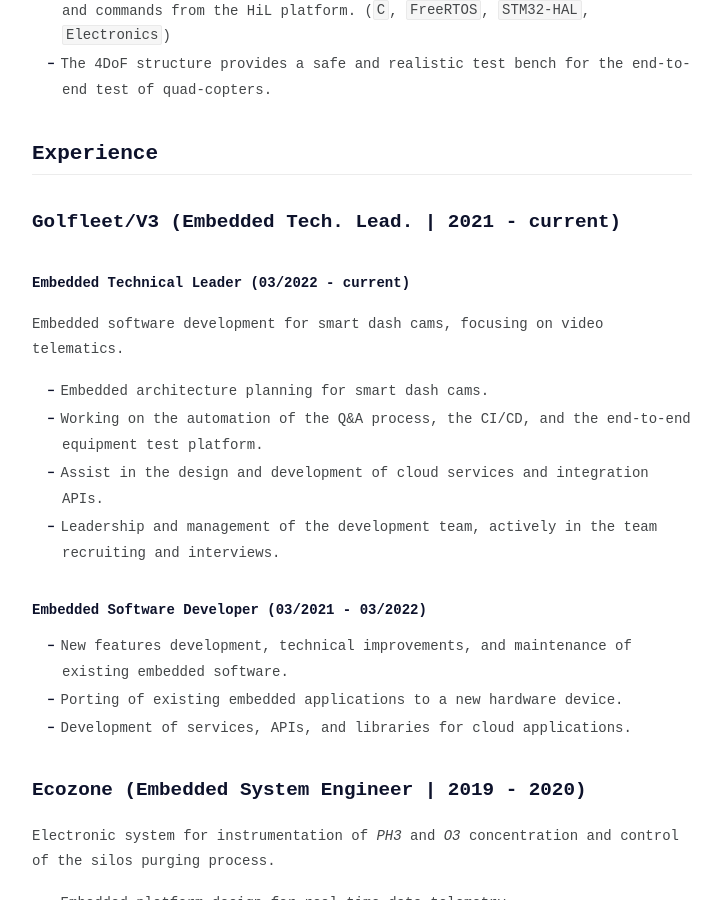
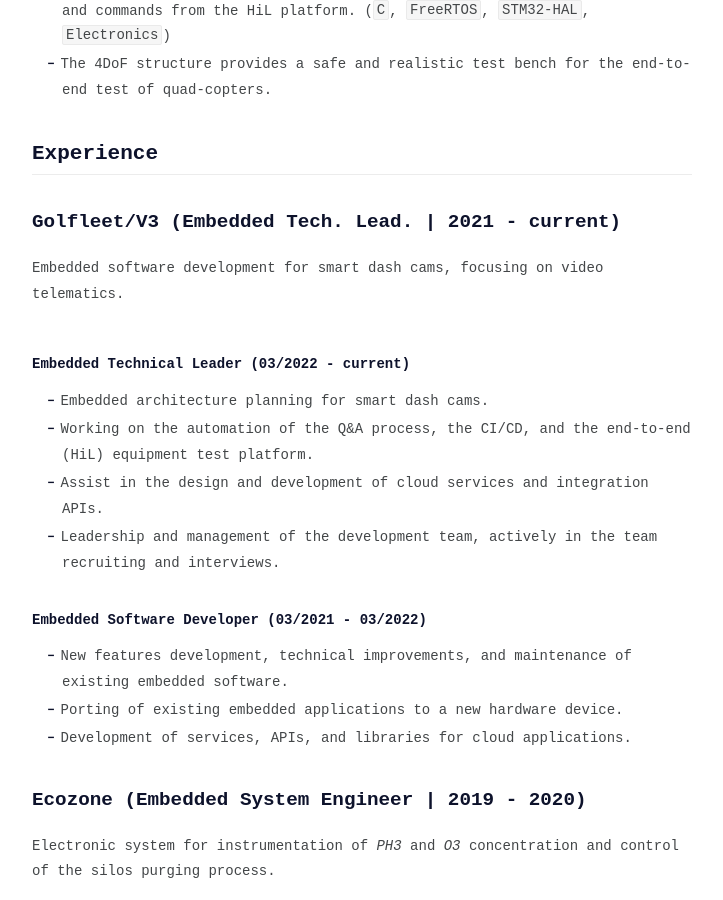
Before and after one commit to brandaogbs/brandaogbs.github.io, a Jekyll site: the page built from resume.md, in a window 1280 px wide and 900 px high, scrolled down 2336 px. Shown: the whole window, without its empty margins (278-1001 px from the left). Built offline with Jekyll 4.4.1, drawn with Linux system fonts in a browser that asks for light colours.

Commit message:
fix: fix order of v3 role

```diff
--- a/resume.md
+++ b/resume.md
@@ -99,11 +99,10 @@
 # Experience
 ---
 ## Golfleet/V3 (Embedded Tech. Lead. | 2021 - current)
+Embedded software development for smart dash cams, focusing on video telematics.
 ##### Embedded Technical Leader (03/2022 - current)
-
-Embedded software development for smart dash cams, focusing on video telematics.
 - Embedded architecture planning for smart dash cams.
-- Working on the automation of the Q&A process, the CI/CD, and the end-to-end equipment test platform.
+- Working on the automation of the Q&A process, the CI/CD, and the end-to-end (HiL) equipment test platform.
 - Assist in the design and development of cloud services and integration APIs.
 - Leadership and management of the development team, actively in the team recruiting and interviews.
 
```
